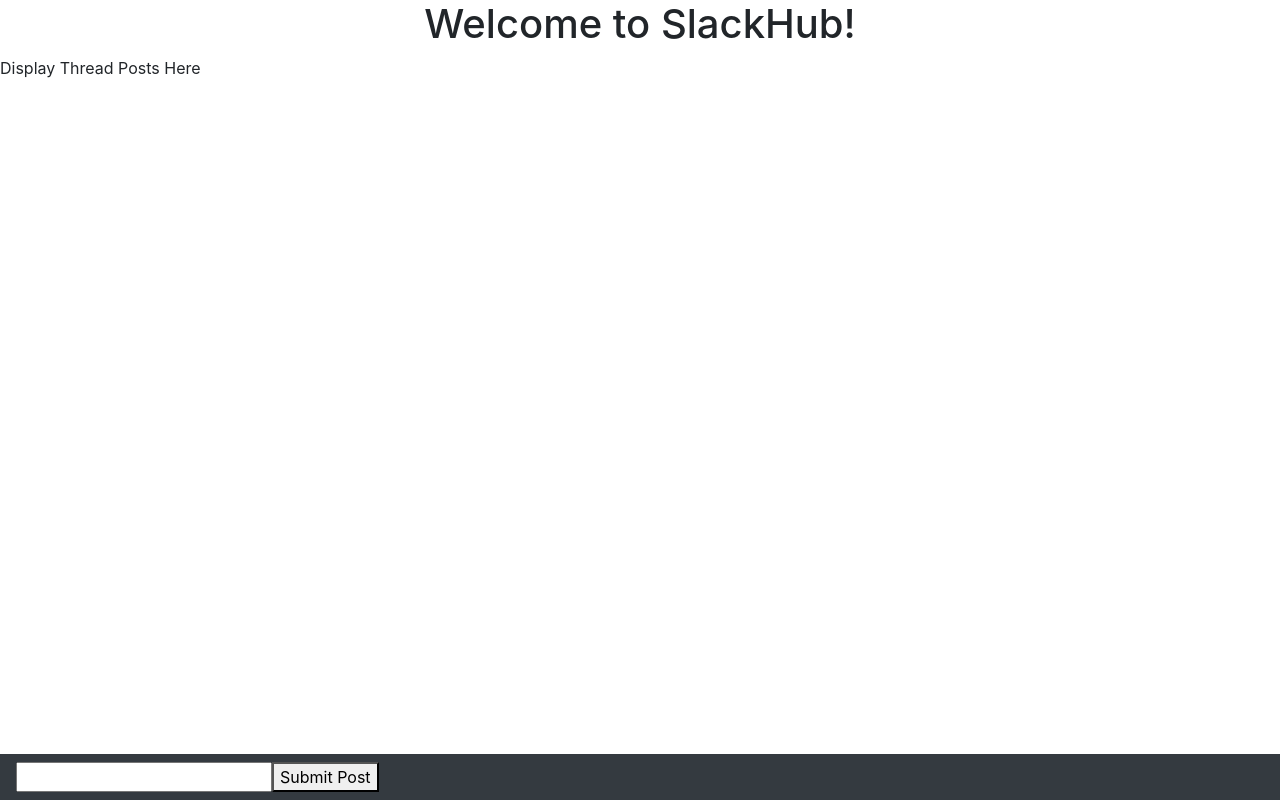
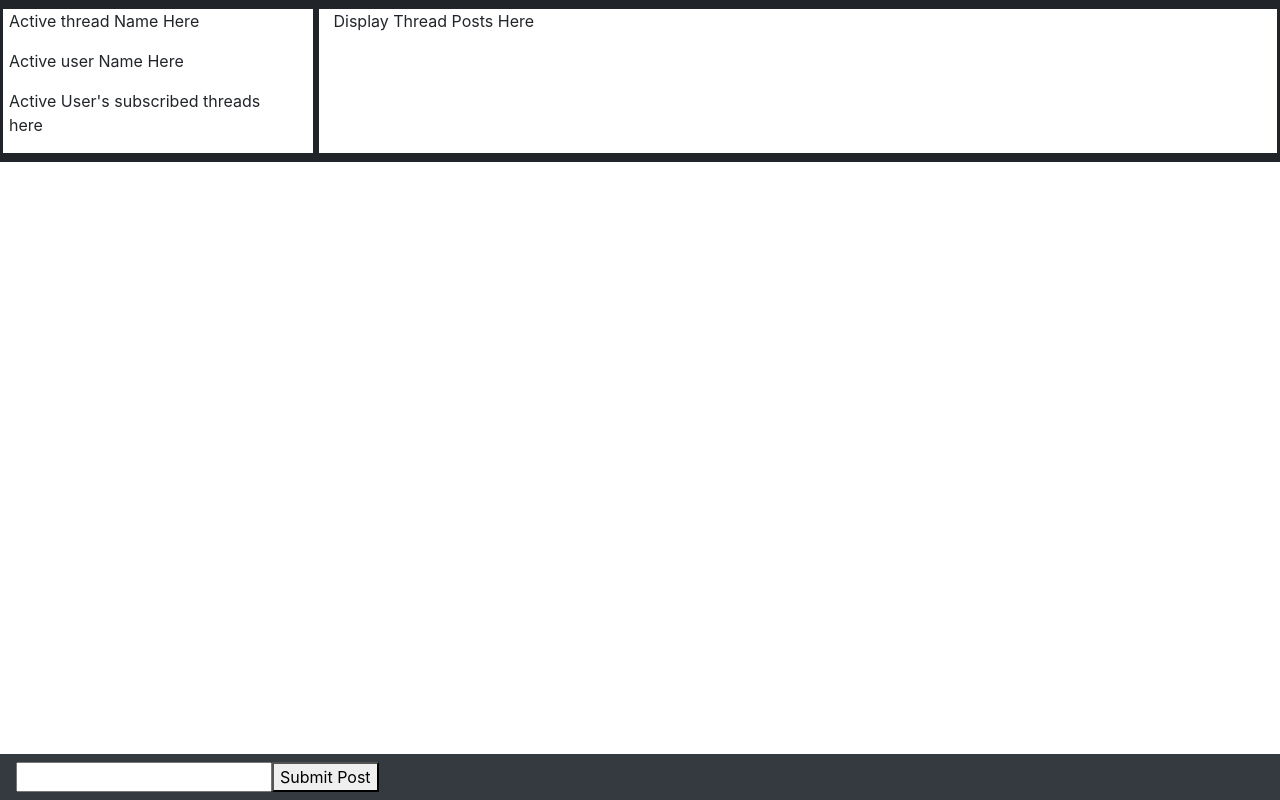
Before and after one commit to PParfenov/SlackHub, an Angular app: page / in a window 1280 px wide. Built offline with nearby package versions, Linux system fonts and the light colour scheme.

Commit message:
Stub for css front end

```diff
--- a/src/app/app.component.css
+++ b/src/app/app.component.css
@@ -0,0 +1 @@
+div{border-style:solid}
--- a/src/app/app.component.html
+++ b/src/app/app.component.html
@@ -1,9 +1,15 @@
 <!--The content below is only a placeholder and can be replaced.-->
-<div style="text-align:center">
-  <script type="text/javascript" src="../testbed.js"></script>
-  <h1>
-    Welcome to SlackHub!
-  </h1>
+<div>
+  <div class="row">
+    <div class="col-3">
+      <p>Active thread Name Here</p>
+      <p>Active user Name Here</p>
+      <p>Active User's subscribed threads here</p>
+    </div>
+
+    <div class="col-9">
+      <app-display-thread-posts-component></app-display-thread-posts-component>
+      <app-new-post-component></app-new-post-component>
+    </div>
+
 </div>
-<app-display-thread-posts-component></app-display-thread-posts-component>
-<app-new-post-component></app-new-post-component>
```
